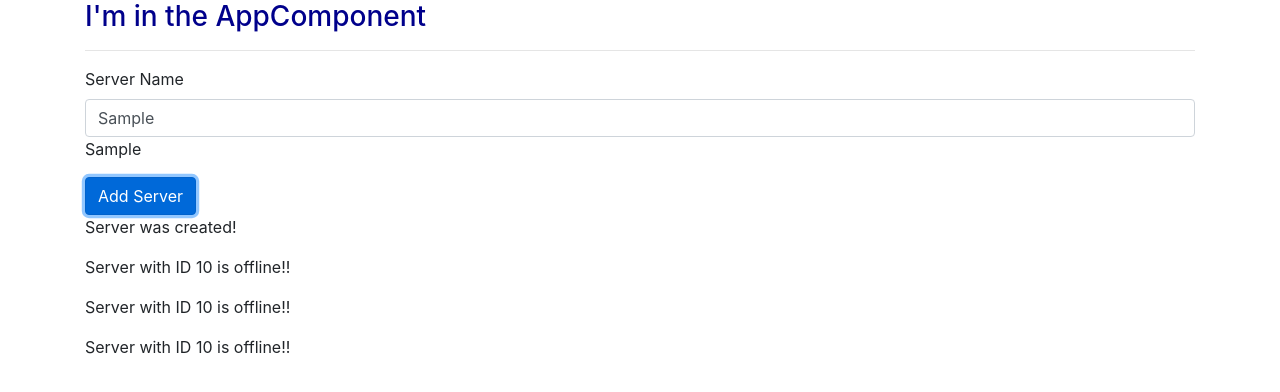
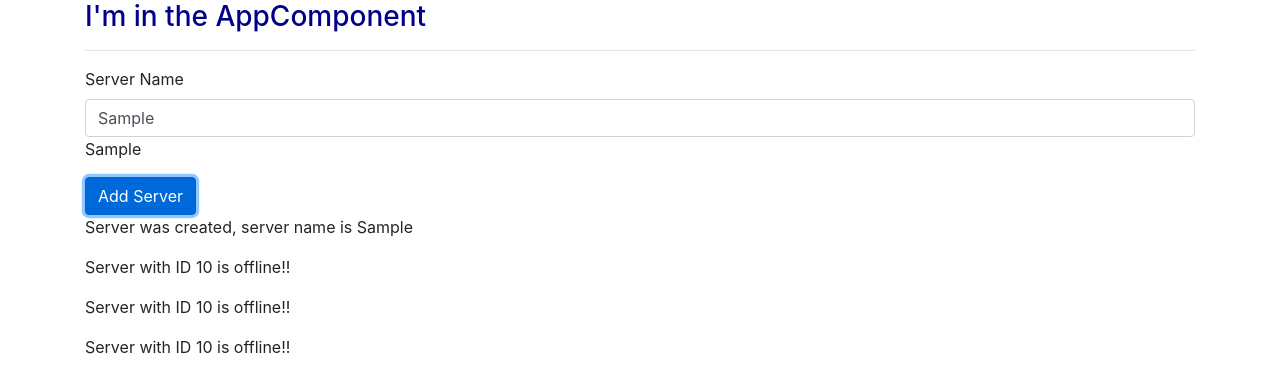
Before and after one commit to lswanderleygit/ng3-angular-the-basics, an Angular app: page / in a window 1280 px wide. Both pictures are taken after typing "Sample" into the empty fields and a click on the button "Add Server". Shown: the top 392 px of the page. Built offline with nearby package versions, Linux system fonts and the light colour scheme.

Commit message:
ng ifelse example

```diff
--- a/src/app/servers/servers.component.html
+++ b/src/app/servers/servers.component.html
@@ -1,9 +1,14 @@
 <label>Server Name</label>
-<input type="text" class="form-control" (input)="onUpdateServerName($event)">
+<!-- <input type="text" class="form-control" (input)="onUpdateServerName($event)"> -->
+<input type="text" class="form-control" [(ngModel)]="serverName">
 <p>{{ serverName }}</p>
 <button (click)="onCreateServer()" class="btn btn-primary" [disabled]="!allowNewServer">Add Server</button>
 <!-- <p [innerText]="allowNewServer"></p> -->
-<p>{{ serverCreationStatus }}</p>
+<!-- <p>{{ serverCreationStatus }}</p> -->
+<p *ngIf="serverCreated; else noServer">Server was created, server name is {{ serverName }}</p>
+<ng-template #noServer>
+  <p>No server was created!</p>
+</ng-template>
 <app-server></app-server>
 <app-server></app-server>
 <app-server></app-server>
--- a/src/app/servers/servers.component.ts
+++ b/src/app/servers/servers.component.ts
@@ -10,6 +10,7 @@
   allowNewServer = false;
   serverCreationStatus = 'No server was created!'
   serverName = ''
+  serverCreated = false;
 
   constructor() { }
 
@@ -20,7 +21,8 @@
   }
 
   onCreateServer() {
-    this.serverCreationStatus = 'Server was created!'
+    this.serverCreated = true;
+    this.serverCreationStatus = 'Server was created ' + this.serverName;
   }
 
   onUpdateServerName(event: Event) {
```
Also changed, not shown: 1 other file (tests, documents, lock files or other folders).
